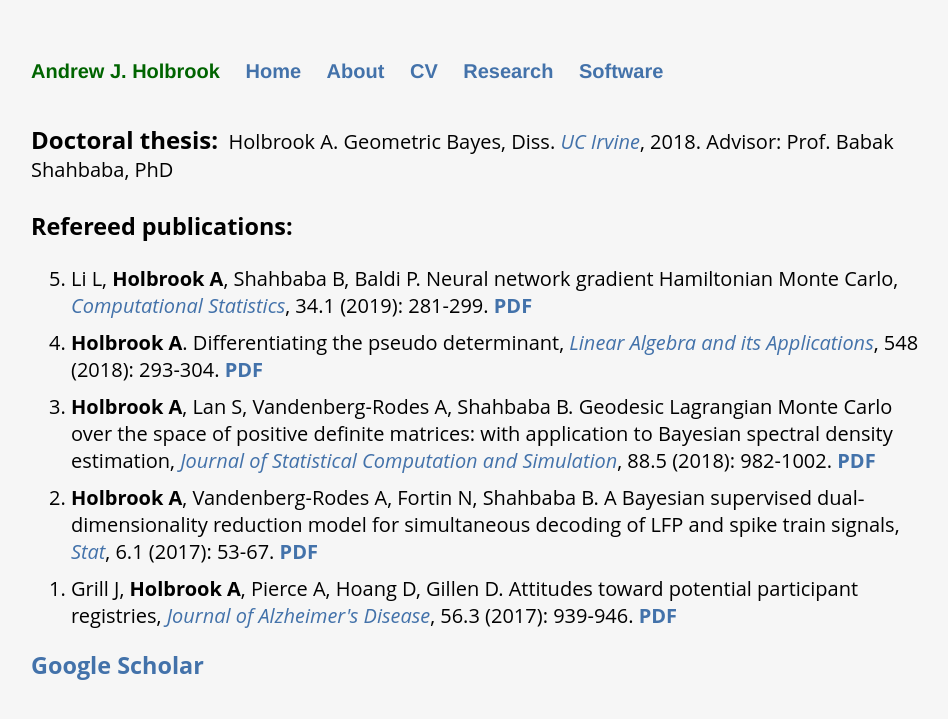
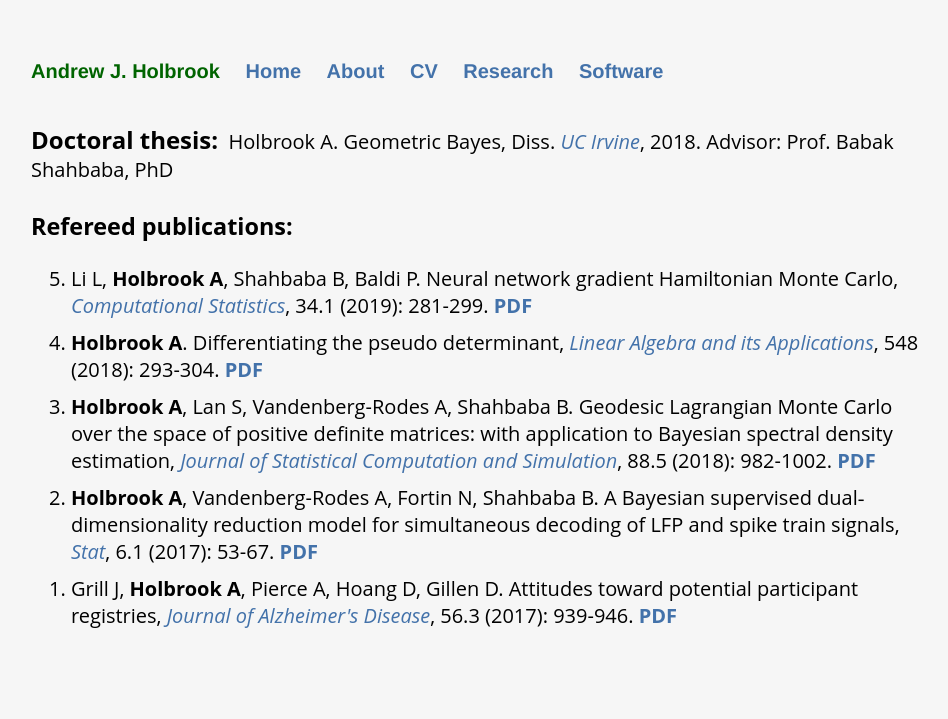
Before and after one commit to andrewjholbrook/andrewjholbrook.github.io, a Jekyll site: the page built from research.html, in a window 1280 px wide. Shown: the top 719 px of the page, without its empty margins (161-1109 px from the left). Built offline with Jekyll 4.4.1, drawn with Linux system fonts in a browser that asks for light colours.

Commit message:
Update research.html

```diff
--- a/research.html
+++ b/research.html
@@ -34,5 +34,3 @@ title: Research of Andrew Holbrook
                  <i><a href="https://content.iospress.com/articles/journal-of-alzheimers-disease/jad160873" target="_blank">Journal of Alzheimer's Disease</a></i>,
           56.3 (2017): 939-946. <a href="papers/Grill.pdf" target="_blank"><b>PDF</b></a>
   </ol>
-
-              <h3><a href="https://scholar.google.com/citations?user=0CGN0BoAAAAJ&hl=en" target="_blank">Google Scholar</a></h3>
```
